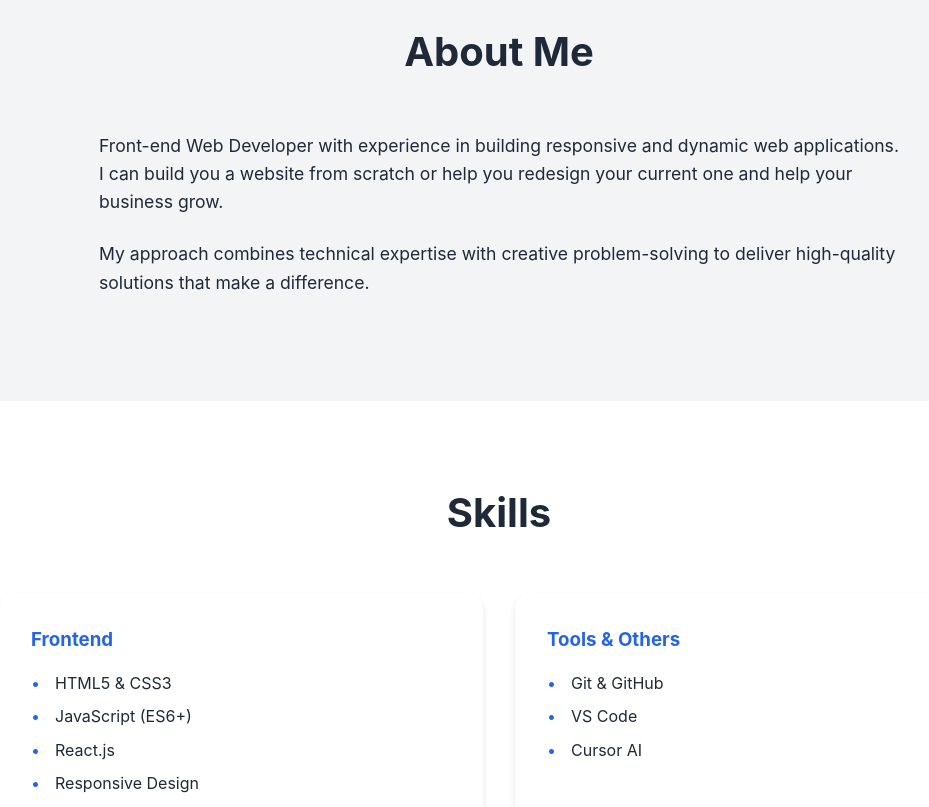
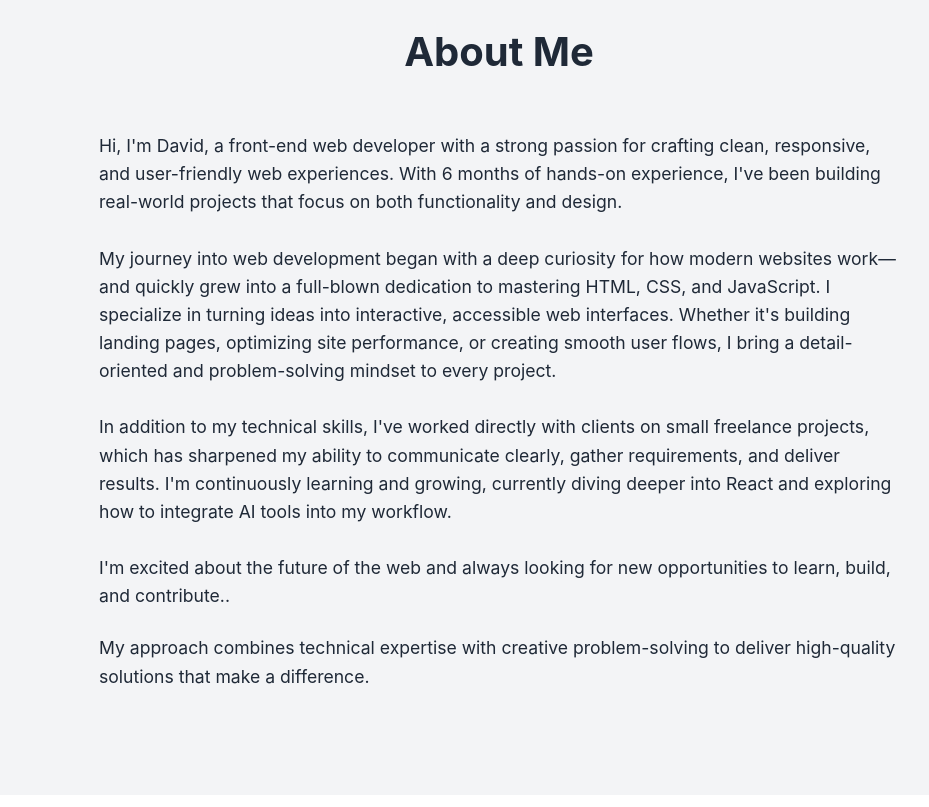
Before and after one commit to codeus21/David_Aviles, a React (Vite) app in the folder my-website/: page / in a window 1280 px wide. Shown: the part 860-1667 px from the top of the page, without its empty margins (141-1070 px from the left). Built offline with nearby package versions, Linux system fonts and the light colour scheme.

Commit message:
Ammended about section paragraph.

```diff
--- a/my-website/src/PersonalWebsite.jsx
+++ b/my-website/src/PersonalWebsite.jsx
@@ -158,7 +158,12 @@ function PersonalWebsite() {
           <h2>About Me</h2>
           <div className="about-content">
             <div className="about-text">
-              <p>Front-end Web Developer with experience in building responsive and dynamic web applications. I can build you a website from scratch or help you redesign your current one and help your business grow.</p>
+              <p>Hi, I'm David, a front-end web developer with a strong passion for crafting clean, responsive, and user-friendly web experiences. With 6 months of hands-on experience, I've been building real-world projects that focus on both functionality and design.<br/><br/>
+                My journey into web development began with a deep curiosity for how modern websites work—and quickly grew into a full-blown dedication to mastering HTML, CSS, and JavaScript.
+                I specialize in turning ideas into interactive, accessible web interfaces. Whether it's building landing pages, optimizing site performance, or creating smooth user flows, I bring a detail-oriented and problem-solving mindset to every project. <br/><br/>
+                In addition to my technical skills, I've worked directly with clients on small freelance projects, which has sharpened my ability to communicate clearly, gather requirements, and deliver results.
+                I'm continuously learning and growing, currently diving deeper into React and exploring how to integrate AI tools into my workflow.<br/><br/>
+                I'm excited about the future of the web and always looking for new opportunities to learn, build, and contribute..</p>
               <p>My approach combines technical expertise with creative problem-solving to deliver high-quality solutions that make a difference.</p>
             </div>
           </div>
```
